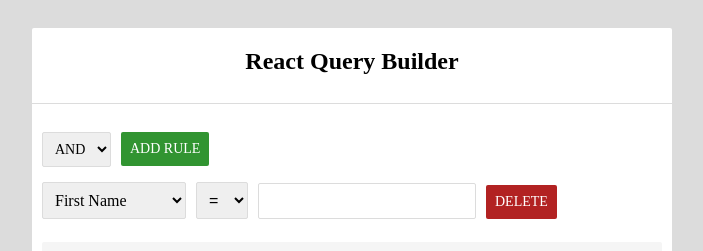
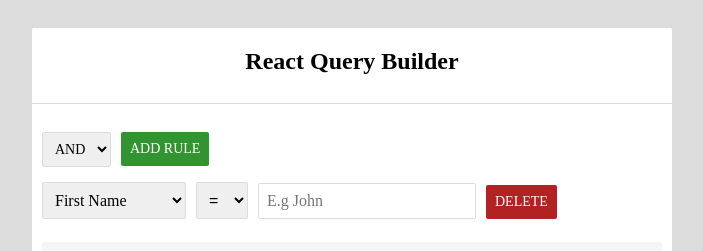
Before and after one commit to APIYOJENNIFER/react-query-builder, a React app: page / in a window 1280 px wide. Both pictures are taken after a click on the button "ADD RULE". Shown: the top 251 px of the page, without its empty margins (288-991 px from the left). Built offline with nearby package versions, Linux system fonts and the light colour scheme.

Commit message:
Add placeholder to input

```diff
--- a/src/components/Query.js
+++ b/src/components/Query.js
@@ -3,6 +3,7 @@ import { nanoid } from 'nanoid';
 import Logical from './Logical';
 
 import {
+  changeInputPlaceHolder,
   deleteRule,
   onEventChange,
   updateRulesList,
@@ -64,6 +65,8 @@ class Query extends Component {
   handleFieldChange = (event, idx) => {
     this.handleEventChange('field', event, idx);
 
+    const placeHolder = changeInputPlaceHolder(event);
+
     const { rulesList, queryObject } = this.state;
     this.setState({
       rulesList: rulesList.map((rule) =>
@@ -73,6 +76,7 @@ class Query extends Component {
               isValid: true,
               errorMessage: '',
               value: '',
+              placeHolder,
             }
           : rule
       ),
--- a/src/components/RuleItem.js
+++ b/src/components/RuleItem.js
@@ -16,6 +16,7 @@ class RuleItem extends PureComponent {
       isValid,
       errorMessage,
       value,
+      placeHolder,
     } = this.props;
 
     return (
@@ -23,7 +24,11 @@ class RuleItem extends PureComponent {
         <Field onFieldChange={onFieldChange} />
         <Operator onOperatorChange={onOperatorChange} />
         <div className="input-error">
-          <Value onValueChange={onValueChange} value={value} />
+          <Value
+            onValueChange={onValueChange}
+            value={value}
+            placeHolder={placeHolder}
+          />
           <Error isValid={isValid} errorMessage={errorMessage} />
         </div>
         <GeneralButton
@@ -44,6 +49,7 @@ RuleItem.propTypes = {
   isValid: PropTypes.bool.isRequired,
   errorMessage: PropTypes.string.isRequired,
   value: PropTypes.string.isRequired,
+  placeHolder: PropTypes.string.isRequired,
 };
 
 export default RuleItem;
--- a/src/components/Rules.js
+++ b/src/components/Rules.js
@@ -22,6 +22,7 @@ class Rules extends Component {
         isValid={item.isValid}
         errorMessage={item.errorMessage}
         value={item.value}
+        placeHolder={item.placeHolder}
       />
     ));
   }
--- a/src/components/Value.js
+++ b/src/components/Value.js
@@ -3,11 +3,12 @@ import PropTypes from 'prop-types';
 
 class Value extends PureComponent {
   render() {
-    const { onValueChange, value } = this.props;
+    const { onValueChange, value, placeHolder } = this.props;
 
     return (
       <input
         value={value}
+        placeholder={placeHolder}
         className="input-value"
         onChange={(event) => onValueChange(event.target.value)}
       />
@@ -18,6 +19,7 @@ class Value extends PureComponent {
 Value.propTypes = {
   onValueChange: PropTypes.func.isRequired,
   value: PropTypes.string.isRequired,
+  placeHolder: PropTypes.string.isRequired,
 };
 
 export default Value;
--- a/src/helper.js
+++ b/src/helper.js
@@ -14,6 +14,7 @@ export const updateRulesList = (queryObject, rulesList) => {
     isValid: true,
     errorMessage: '',
     value,
+    placeHolder: 'E.g John',
   });
 
   const updatedRules = queryObject.rules;
@@ -47,6 +48,27 @@ export const onEventChange = (queryObject, key, event, idx) => {
   const updatedRules = queryObject.rules;
 
   return { queryObject, updatedRules };
+};
+
+export const changeInputPlaceHolder = (event) => {
+  let placeHolder = '';
+  if (event === 'First Name') {
+    placeHolder = 'E.g John';
+  }
+  if (event === 'Last Name') {
+    placeHolder = 'E.g Doe';
+  }
+  if (event === 'Age') {
+    placeHolder = 'E.g 10';
+  }
+  if (event === 'Level') {
+    placeHolder = 'E.g 1289';
+  }
+  if (event === 'Enrollment Year') {
+    placeHolder = 'E.g 2021';
+  }
+
+return placeHolder;
 };
 
 const validateName = (inputString) => {
```
